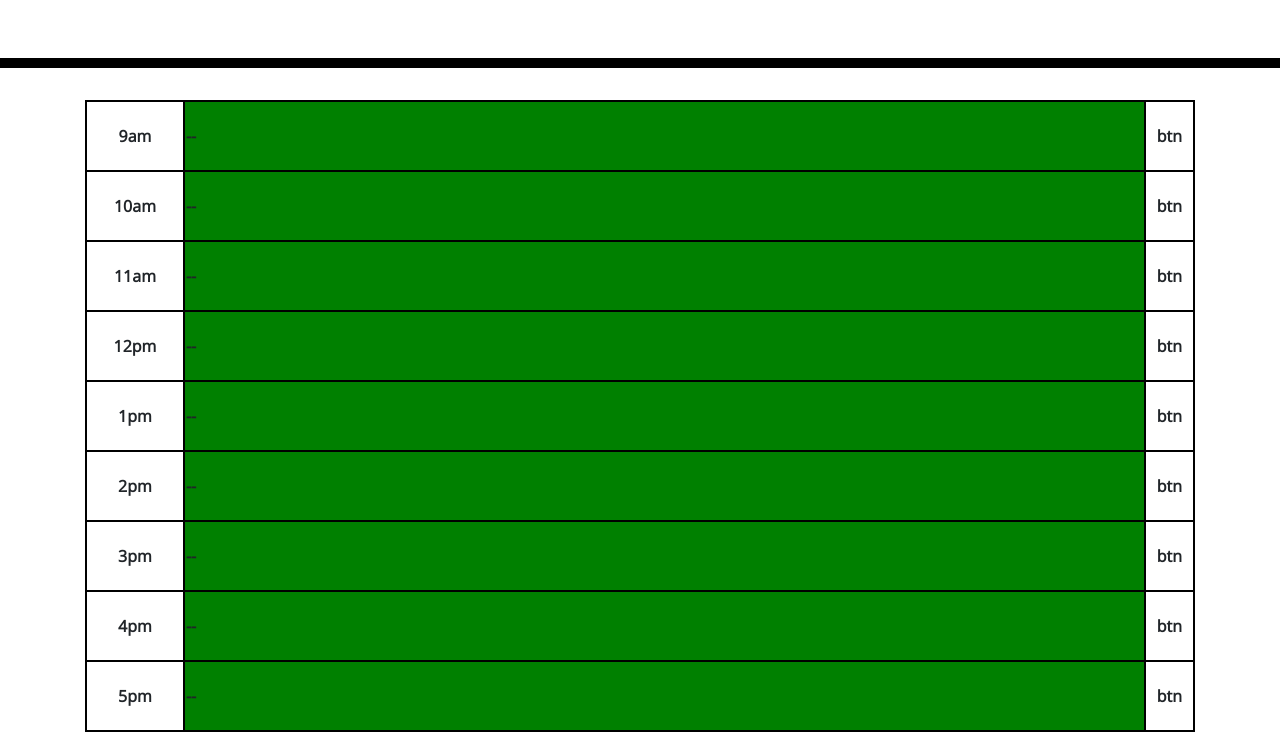
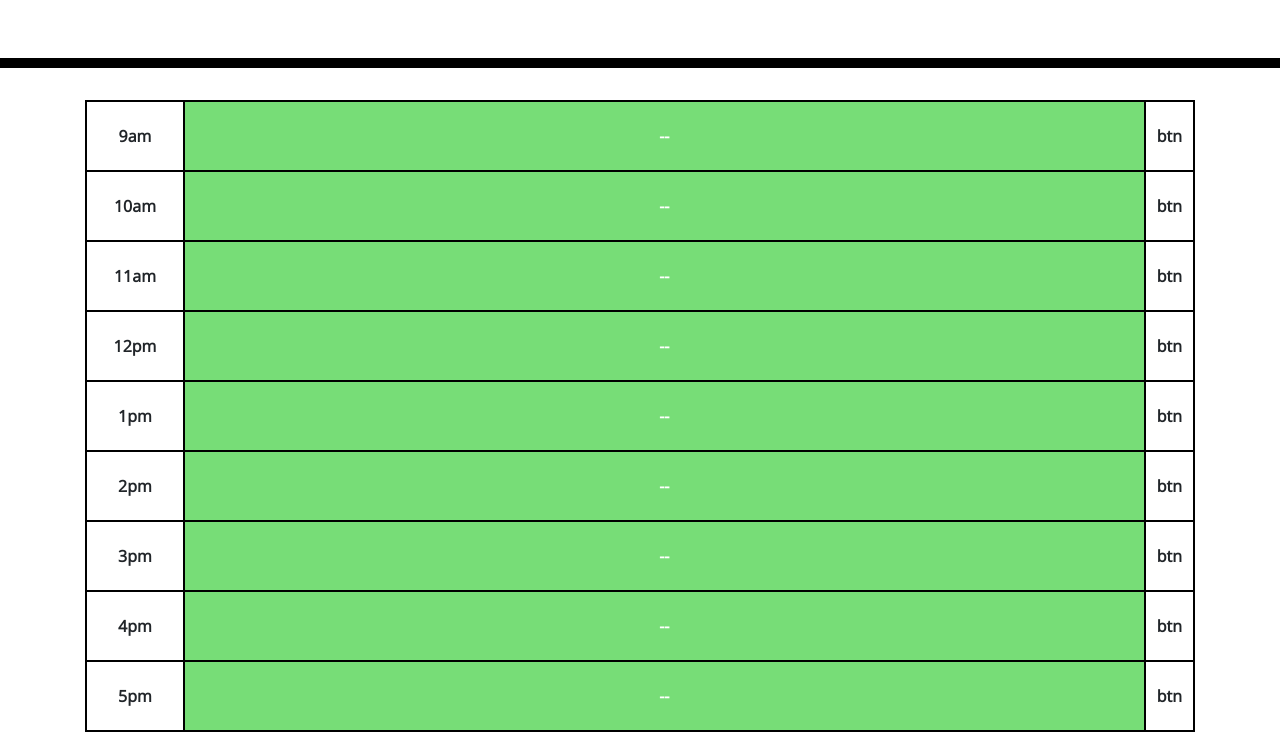
Before and after one commit to Aort69/Workday-Scheduler, a plain HTML site: page index.html in a window 1280 px wide. Shown: the part 236-968 px from the top of the page. Drawn offline with nearby package versions, Linux system fonts and the light colour scheme.

Commit message:
added time color code to table

```diff
--- a/assets/js/script.js
+++ b/assets/js/script.js
@@ -28,69 +28,95 @@ weekday[6] = "Saturday";
 //show time
 
 function showDate() {
-    var date = new Date();
+  var date = new Date();
   document.getElementById("date").innerHTML =
-      weekday[d.getDay()] + ", " + monthName[date.getMonth()] + " " + date.getDate() + " " + date.getFullYear();
-
+    weekday[d.getDay()] +
+    ", " +
+    monthName[date.getMonth()] +
+    " " +
+    date.getDate() +
+    " " +
+    date.getFullYear();
 }
 // change color based on time
 function timedColor() {
-  var tc = new Date();
-var hourCompare = tc.getHours();
-if (hourCompare <= 9 && hourCompare >= 10) {
-  //day time
-  $('.time').css("background-color", "red");
-} else {
-  //night time
-  $('.time').css("background-color", "green");
+  document.querySelectorAll(".colorMe");
+  var timeBlocks = document.querySelectorAll(".colorMe");
+
+  for (var i = 0; i < timeBlocks.length; i++) {
+    var hour = parseInt(timeBlocks[i].dataset.time);
+    var date = new Date();
+    var currentHour = date.getHours();
+    if (hour > currentHour) {
+      timeBlocks[i].classList.add("future");
+    }
+    else if (hour === currentHour) {
+      timeBlocks[i].classList.add("present");
+    }
+    else if (hour < currentHour) {
+      timeBlocks[i].classList.add("past");
+    }
+
+    console.log(currentHour);
+  }
 }
-if (hourCompare <= 10 && hourCompare >= 11) {
-  //day time
-  $('.time').css("background-color", "red");
-} else {
-  //night time
-  $('.time').css("background-color", "green");
-}
-if (hourCompare <= 11 && hourCompare >= 12) {
-  //day time
-  $('.time').css("background-color", "red");
-} else {
-  //night time
-  $('.time').css("background-color", "green");
-}
-if (hourCompare <= 12 && hourCompare >= 13) {
-  //day time
-  $('.time').css("background-color", "red");
-} else {
-  //night time
-  $('.time').css("background-color", "green");
-}
-if (hourCompare <= 13 && hourCompare >= 14) {
-  //day time
-  $('.time').css("background-color", "red");
-} else {
-  //night time
-  $('.time').css("background-color", "green");
-}
-if (hourCompare <= 14 && hourCompare >= 15) {
-  //day time
-  $('.time').css("background-color", "red");
-} else {
-  //night time
-  $('.time').css("background-color", "green");
-}
-if (hourCompare <= 15 && hourCompare >= 16) {
-  //day time
-  $('.time').css("background-color", "red");
-} else {
-  //night time
-  $('.time').css("background-color", "green");
-}
-if (hourCompare <= 16 && hourCompare >= 17) {
-  //day time
-  $('.time').css("background-color", "red");
-}
-}
+timedColor();
+//   var tc = new Date();
+// var hourCompare = tc.getHours();
+// if (hourCompare <= 9 && hourCompare >= 10) {
+//   //day time
+//   $('.time').css("background-color", "red");
+// } else {
+//   //night time
+//   $('.time').css("background-color", "green");
+// }
+// if (hourCompare <= 10 && hourCompare >= 11) {
+//   //day time
+//   $('.time').css("background-color", "red");
+// } else {
+//   //night time
+//   $('.time').css("background-color", "green");
+// }
+// if (hourCompare <= 11 && hourCompare >= 12) {
+//   //day time
+//   $('.time').css("background-color", "red");
+// } else {
+//   //night time
+//   $('.time').css("background-color", "green");
+// }
+// if (hourCompare <= 12 && hourCompare >= 13) {
+//   //day time
+//   $('.time').css("background-color", "red");
+// } else {
+//   //night time
+//   $('.time').css("background-color", "green");
+// }
+// if (hourCompare <= 13 && hourCompare >= 14) {
+//   //day time
+//   $('.time').css("background-color", "red");
+// } else {
+//   //night time
+//   $('.time').css("background-color", "green");
+// }
+// if (hourCompare <= 14 && hourCompare >= 15) {
+//   //day time
+//   $('.time').css("background-color", "red");
+// } else {
+//   //night time
+//   $('.time').css("background-color", "green");
+// }
+// if (hourCompare <= 15 && hourCompare >= 16) {
+//   //day time
+//   $('.time').css("background-color", "red");
+// } else {
+//   //night time
+//   $('.time').css("background-color", "green");
+// }
+// if (hourCompare <= 16 && hourCompare >= 17) {
+//   //day time
+//   $('.time').css("background-color", "red");
+// }
+// }
 
 timedColor();
 showDate();
--- a/index.html
+++ b/index.html
@@ -26,14 +26,19 @@
     <header class="jumbotron">
       <h1 class="display-3">Work Day Scheduler</h1>
       <h1>
-        <span id="greeting">A simple calendar app for scheduling your work day</span>
+        <span id="greeting"
+          >A simple calendar app for scheduling your work day</span
+        >
       </h1>
       <date id="date">date should be here</date>
     </header>
     <div class="container">
       <!-- Timeblocks go here -->
       <style>
-        table, tr,th,td {
+        table,
+        tr,
+        th,
+        td {
           border: 2px solid black;
           text-align: middle;
         }
@@ -47,47 +52,119 @@
       <table class="schedule">
         <tr>
           <th width="100" height="70">9am</th>
-          <th bgcolor="#999999" width="1000" contenteditable="true" class="time">--</th>
+          <th
+            class="colorMe"
+            data-time="9"
+            width="1000"
+            contenteditable="true"
+            id="time1"
+          >
+            --
+          </th>
           <th width="50" id="btn">btn</th>
         </tr>
         <tr>
           <th width="100" height="70">10am</th>
-          <th  bgcolor="#999999" width="1000" contenteditable="true" class="time">--</th>
+          <th
+            class="colorMe"
+            data-time="10"
+            width="1000"
+            contenteditable="true"
+            id="time2"
+          >
+            --
+          </th>
           <th width="50" id="btn">btn</th>
         </tr>
-        <tr">
+        <tr>
           <th width="100" height="70">11am</th>
-          <th bgcolor="#999999" width="1000" contenteditable="true" class="time">--</th>
+          <th
+            class="colorMe"
+            data-time="11"
+            width="1000"
+            contenteditable="true"
+            id="time3"
+          >
+            --
+          </th>
           <th width="50" id="btn">btn</th>
         </tr>
         <tr>
           <th width="100" height="70">12pm</th>
-          <th bgcolor="#999999" width="1000" contenteditable="true" class="time">--</th>
+          <th
+            class="colorMe"
+            data-time="12"
+            width="1000"
+            contenteditable="true"
+            id="time4"
+          >
+            --
+          </th>
           <th width="50" id="btn">btn</th>
         </tr>
         <tr>
-          <th width="100" height="70"">1pm</th>
-          <th bgcolor="#999999" width="1000" contenteditable="true" class="time">--</th>
+          <th width="100" height="70">1pm</th>
+          <th
+            class="colorMe"
+            data-time="13"
+            width="1000"
+            contenteditable="true"
+            id="time5"
+          >
+            --
+          </th>
           <th width="50" id="btn">btn</th>
         </tr>
         <tr>
           <th width="100" height="70">2pm</th>
-          <th bgcolor="#999999" width="1000" contenteditable="true" class="time">--</th>
+          <th
+            class="colorMe"
+            data-time="14"
+            width="1000"
+            contenteditable="true"
+            id="time6"
+          >
+            --
+          </th>
           <th width="50" id="btn">btn</th>
         </tr>
         <tr>
           <th width="100" height="70">3pm</th>
-          <th  bgcolor="#999999"width="1000" contenteditable="true" class="time">--</th>
+          <th
+            class="colorMe"
+            data-time="15"
+            width="1000"
+            contenteditable="true"
+            id="time7"
+          >
+            --
+          </th>
           <th width="50" id="btn">btn</th>
         </tr>
         <tr>
           <th width="100" height="70">4pm</th>
-          <th  bgcolor="#999999" width="1000" contenteditable="true" class="time">--</th>
+          <th
+            class="colorMe"
+            data-time="16"
+            width="1000"
+            contenteditable="true"
+            id="time8"
+          >
+            --
+          </th>
           <th width="50" id="btn">btn</th>
         </tr>
         <tr>
           <th width="100" height="70">5pm</th>
-          <th bgcolor="#999999" width="1000" contenteditable="true" class="time">--</th>
+          <th
+            class="colorMe"
+            data-time="17"
+            width="1000"
+            contenteditable="true"
+            id="time9"
+          >
+            --
+          </th>
           <th width="50" id="btn">btn</th>
         </tr>
       </table>
```
